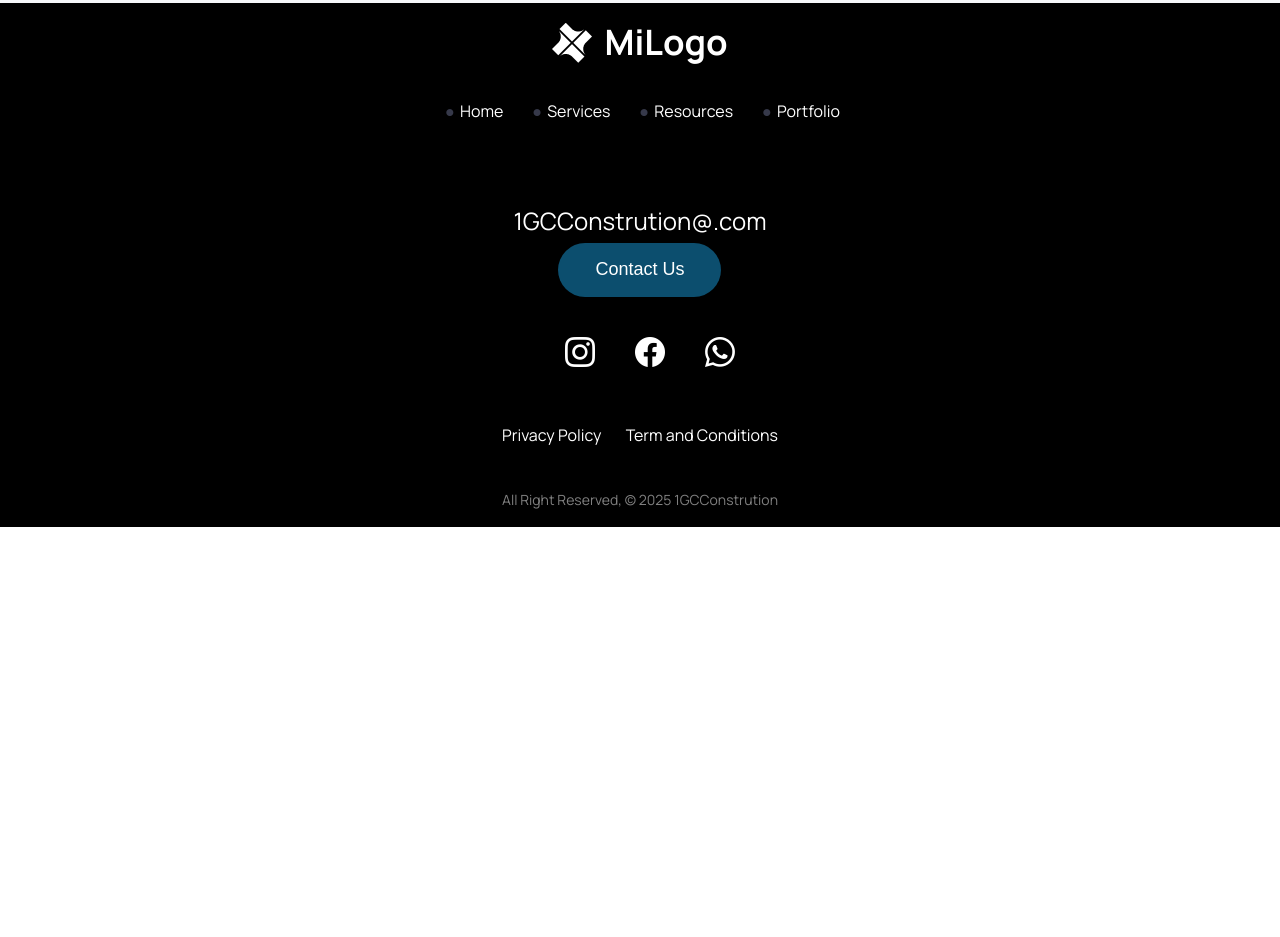
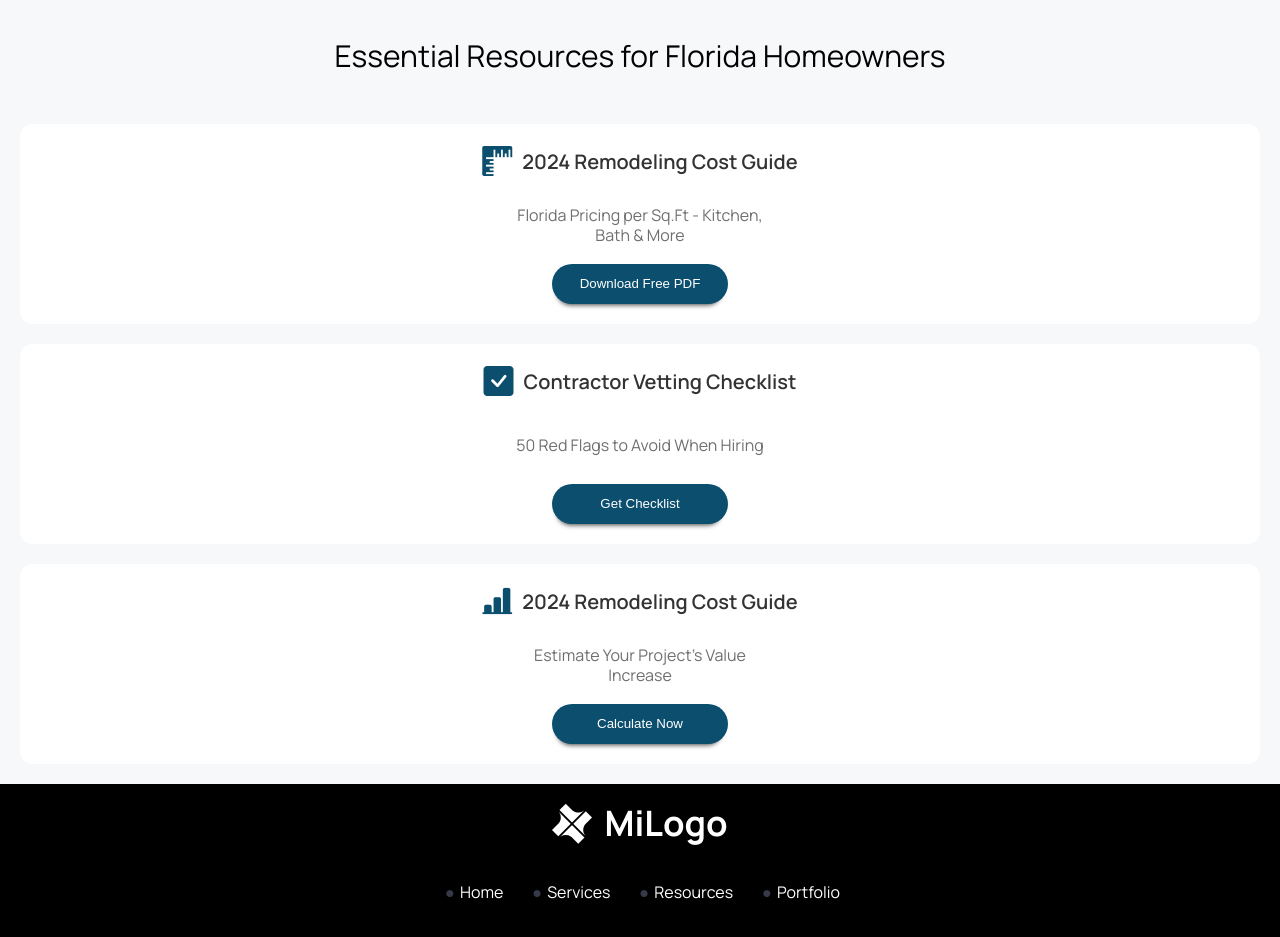
Before and after one commit to JotaJotaM1/1GCConstruction, a React (Vite) app: page / in a window 1280 px wide. Shown: the part 3420-4357 px from the top of the page. Before the commit the page ends 3947 px from the top, so only its background shows below. Built offline with nearby package versions, Linux system fonts and the light colour scheme.

Commit message:
The cards for the resources section are being created

```diff
--- a/src/pages/Home.jsx
+++ b/src/pages/Home.jsx
@@ -123,6 +123,28 @@ function Home() {
                     <button className="btn-steps">Watch Our Process Video<i className="arrowbtnHww bi bi-arrow-right"></i></button>
                 </div>
             </section>
+            <section>
+                <div className="cnt-fatherResorces">
+                    <div>
+                        <h2 className="tittleResorces">Essential Resources for Florida Homeowners</h2>
+                    </div>
+                    <div className="cnt-cardResorces">
+                        <h2 className="titlle-cardResorces"><i className="iconrResorcesGuide bi bi-rulers"></i>2024 Remodeling Cost Guide</h2>
+                        <p className="text-cardResorces">Florida Pricing per Sq.Ft - Kitchen, Bath & More</p>
+                        <button className="btn-cardResorces">Download Free PDF</button>
+                    </div>
+                    <div className="cnt-cardResorces">
+                        <h2 className="titlle-cardResorces"><i className="iconrResorcesList bi bi-check-square-fill"></i>Contractor Vetting Checklist</h2>
+                        <p className="text-cardResorces">50 Red Flags to Avoid When Hiring</p>
+                        <button className="btn-cardResorces">Get Checklist</button>
+                    </div>
+                    <div className="cnt-cardResorces">
+                        <h2 className="titlle-cardResorces"><i className="iconrResorcesCalculate bi bi-bar-chart-line-fill"></i>2024 Remodeling Cost Guide</h2>
+                        <p className="text-cardResorces">Estimate Your Project’s Value Increase</p>
+                        <button className="btn-cardResorces">Calculate Now</button>
+                    </div>
+                </div>
+            </section>
         </main>
     );
 }
--- a/src/styles/pages/Home.css
+++ b/src/styles/pages/Home.css
@@ -3,22 +3,32 @@ main {
 }
 
 .cnt-imgPortadaHome {
-    position: relative; /* Necesario para posicionar el texto de manera absoluta */
-    width: 100%; /* Ajusta según sea necesario */
+    position: relative;
+    /* Necesario para posicionar el texto de manera absoluta */
+    width: 100%;
+    /* Ajusta según sea necesario */
 }
 
 
 
 .cnt-title {
     padding: 15px;
-    position: absolute; /* Posiciona el texto sobre la imagen */
-    top: 50%; /* Centra verticalmente */
-    left: 50%; /* Centra horizontalmente */
-    transform: translate(-50%, -50%); /* Ajusta el centrado */
-    text-align: center; /* Alinea el texto al centro */
-    color: white; /* Color del texto */
-    text-shadow: 2px 2px 4px rgba(0, 0, 0, 0.7); /* Sombra negra para mejorar la legibilidad */
-    width: 100%; /* Ajusta el ancho del texto */
+    position: absolute;
+    /* Posiciona el texto sobre la imagen */
+    top: 50%;
+    /* Centra verticalmente */
+    left: 50%;
+    /* Centra horizontalmente */
+    transform: translate(-50%, -50%);
+    /* Ajusta el centrado */
+    text-align: center;
+    /* Alinea el texto al centro */
+    color: white;
+    /* Color del texto */
+    text-shadow: 2px 2px 4px rgba(0, 0, 0, 0.7);
+    /* Sombra negra para mejorar la legibilidad */
+    width: 100%;
+    /* Ajusta el ancho del texto */
 }
 
 .titleHome {
@@ -57,7 +67,8 @@ main {
 .textCTAimgPorta {
     display: flex;
     position: absolute;
-    bottom: 20px; /* Posición en la parte inferior */
+    bottom: 20px;
+    /* Posición en la parte inferior */
     top: 90%;
     left: 50%;
     transform: translate(-50%, -50%);
@@ -67,7 +78,8 @@ main {
     width: 100%;
     justify-content: center;
     align-items: center;
-    background-color: transparent; /* Fondo semitransparente para el CTA */
+    background-color: transparent;
+    /* Fondo semitransparente para el CTA */
     text-shadow: 1px 1px 3px rgba(0, 0, 0, 0.7);
 }
 
@@ -87,7 +99,8 @@ main {
 }
 
 
-.btn-Hww, .btn-steps {
+.btn-Hww,
+.btn-steps {
     display: flex;
     justify-content: center;
     align-items: center;
@@ -232,7 +245,8 @@ main {
 .rutVideo {
     text-decoration: none;
 }
-.cnt-btnStep{
+
+.cnt-btnStep {
     display: flex;
     flex-direction: column;
     justify-content: center;
@@ -243,5 +257,71 @@ main {
 .btn-steps {
     width: 14rem;
     margin: 30px 0 40px;
+}
 
+.tittleResorces {
+    text-align: center;
+    font-size: 30px;
+    font-weight: 400;
+    padding: 15px 25px 30px;
+    line-height: 1.2;
 }
+
+.titlle-cardResorces {
+    display: flex;
+    justify-content: center;
+    align-items: center;
+    font-size: 20px;
+    font-weight: 600;
+    color: #333;
+    line-height: 1.2;
+}
+
+.text-cardResorces {
+    margin: 8px 0 0;
+    font-size: 16px;
+    color: #6F6F6F;
+    line-height: 1.2;
+    max-width: 250px;
+    text-align: center;
+}
+
+.iconrResorcesGuide,
+.iconrResorcesList,
+.iconrResorcesCalculate {
+    font-size: 30px;
+    color: #0C4E6E;
+    padding-right: 10px;
+}
+
+.cnt-fatherResorces {
+    display: flex;
+    padding: 20px;
+    gap: 20px;
+    flex-direction: column;
+}
+
+.cnt-cardResorces {
+    display: flex;
+    flex-direction: column;
+    justify-content: space-between;
+    align-items: center;
+    padding: 20px;
+    height: 160px;
+    background-color: white;
+    border-radius: 13px;
+}
+
+.btn-cardResorces {
+    display: flex;
+    justify-content: center;
+    align-items: center;
+    color: white;
+    background-color: #0C4E6E;
+    border: none;
+    height: 2.5rem;
+    width: 11rem;
+    border-radius: 3rem;
+    box-shadow: -1px 7px 5px -6px rgba(0, 0, 0, 0.75);
+    cursor: pointer;
+}
```
